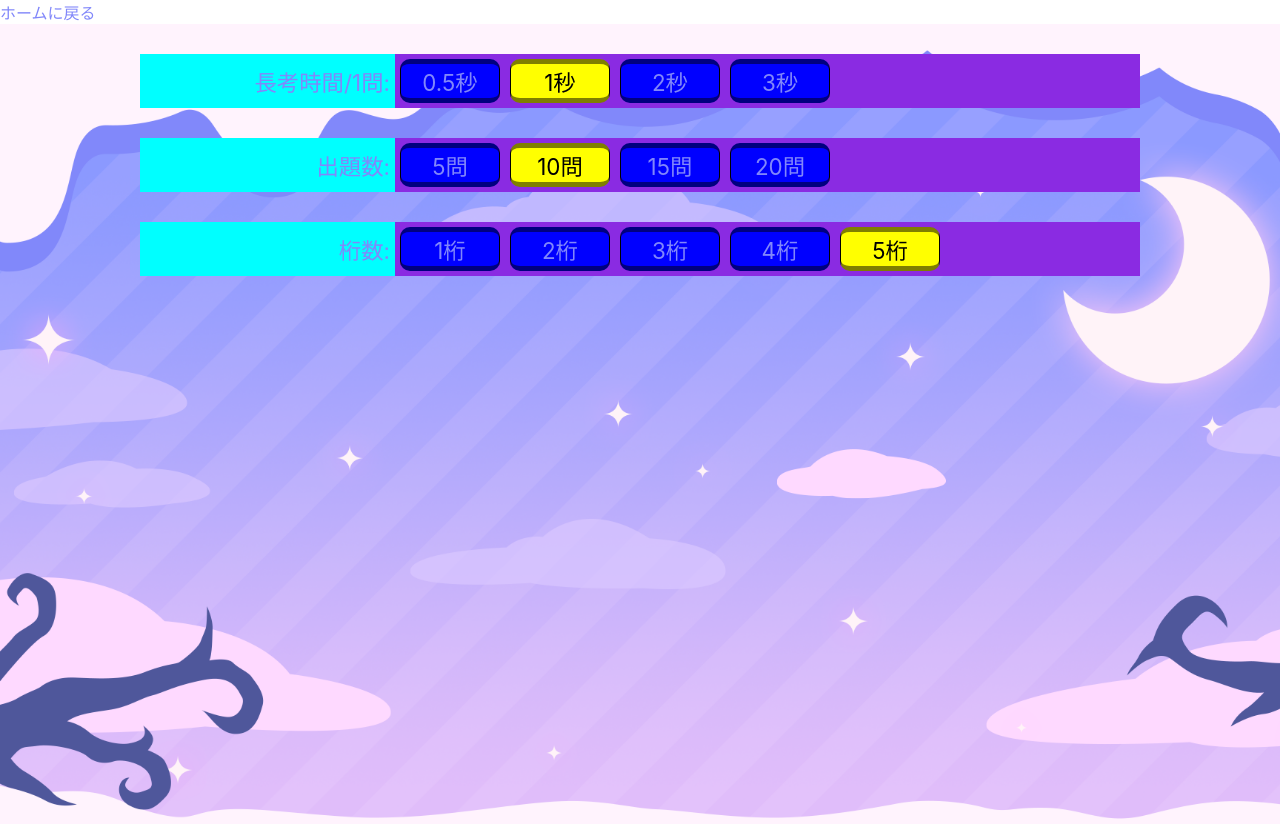
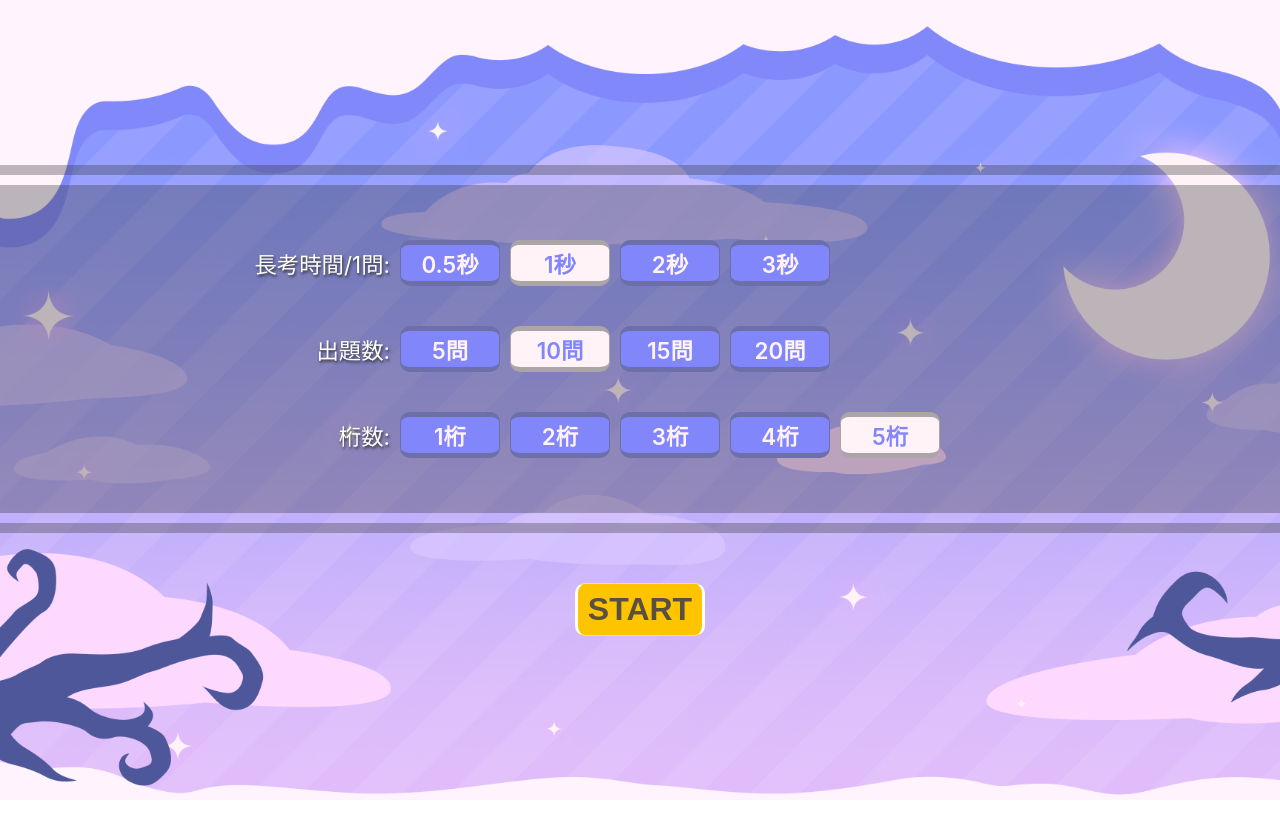
Before and after one commit to yoshi-non/flacha, a Next.js app: page /Flash in a window 1280 px wide. After the commit the page ends 800 px from the top, so only its background shows below. Built offline with nearby package versions, Linux system fonts and the light colour scheme.

Commit message:
add: Flash設定画面デザイン

```diff
--- /dev/null
+++ b/components/common/button/StartButton.tsx
@@ -0,0 +1,12 @@
+import React from 'react'
+import styles from '../../../styles/Flash.module.css'
+
+const StartButton = () => {
+    return (
+    <div className={styles.startBox}>
+        <button className={styles.startBtn}>START</button>
+    </div>
+    )
+}
+
+export default StartButton
--- a/pages/Flash.tsx
+++ b/pages/Flash.tsx
@@ -1,5 +1,6 @@
 import Link from 'next/link'
 import React, { useState } from 'react'
+import StartButton from '../components/common/button/StartButton'
 import Layout from '../components/common/layout'
 import SelectDigitSetting from '../components/flash/SelectDigitSetting'
 import SelectQuestionSetting from '../components/flash/SelectQuestionSetting'
@@ -13,13 +14,23 @@ const Flash = () => {
 
   return (
     <Layout>
-      <Link href="/">ホームに戻る</Link>
+      {/* <Link href="/">ホームに戻る</Link> */}
       <div className={styles.container}>
-        <main className={styles.main}>
-          <SelectTimeSetting setSelectTimeValue={setSelectTimeValue}/>
-          <SelectQuestionSetting setSelectQuestionValue={setSelectQuestionValue}/>
-          <SelectDigitSetting setSelectDigitValue={setSelectDigitValue}/>
-        </main>
+
+      <div>
+        <div className={styles.selectContainer}>
+          <div className={styles.selectBoxHr}></div>
+          <div className={styles.selectBox}>
+            <SelectTimeSetting setSelectTimeValue={setSelectTimeValue}/>
+            <SelectQuestionSetting setSelectQuestionValue={setSelectQuestionValue}/>
+            <SelectDigitSetting setSelectDigitValue={setSelectDigitValue}/>
+          </div>
+          <div className={styles.selectBoxHr}></div>
+        </div>
+
+        <StartButton/>
+      </div>
+
       </div>
     </Layout>
   )
--- a/styles/Flash.module.css
+++ b/styles/Flash.module.css
@@ -7,9 +7,33 @@
     background-size: cover;
     overflow: hidden;
     position: relative;
+    display: flex;
+    flex-direction: column;
+    justify-content: center;
 }
 
 /* メインコンテンツ */
+
+.selectContainer {
+    display: flex;
+    flex-direction: column;
+    justify-content: center;
+    margin-bottom: 50px;
+}
+
+.selectBoxHr {
+    height: 10px;
+    width: 100%;
+    background-color: #2f2f2f52;
+}
+
+.selectBox {
+    margin: 10px 0;
+    padding: 20px 0;
+    background-color: #2f2f2f52;
+}
+
+/* selectコンポーネント */
 
 .btnBox {
     width: 1000px;
@@ -19,8 +43,9 @@
 }
 
 .btnTitle {
+    color: rgb(255, 255, 255);
+    text-shadow: 1px 2px 3px #2f2f2f;
     flex: 1;
-    background-color: aqua;
     padding: 5px;
     display: flex;
     justify-content: flex-end;
@@ -32,7 +57,6 @@
     padding: 5px;
     display: flex;
     gap: 10px;
-    background-color: blueviolet;
     display: flex;
     justify-content: flex-start;
     align-items: center;
@@ -40,22 +64,58 @@
 
 .selectBtn,
 .curSelectBtn {
+    font-weight: 600;
     cursor: pointer;
     text-align: center;
     min-width: 100px;
-    padding: 1px 10px;
-    border-top: 5px solid rgba(0, 0, 0, 0.5);
-    border-bottom: 5px solid rgba(0, 0, 0, 0.5);
-    border-left: 1px solid black;
-    border-right: 1px solid black;
+    padding: 2px 10px;
+    border-top: 5px solid rgba(89, 89, 89, 0.5);
+    border-bottom: 5px solid rgba(89, 89, 89, 0.5);
+    border-left: 1px solid rgba(89, 89, 89, 0.5);
+    border-right: 1px solid rgba(89, 89, 89, 0.5);
     border-radius: 10px;
+    transition: 0.3s;
+}
+
+.selectBtn:hover {
+    opacity: 0.7;
 }
 
 .selectBtn {
-    background-color: blue;
+    color: #fff3f8;
+    background-color: #8187fa;
 }
 
 .curSelectBtn {
-    color: black;
-    background-color: yellow;
+    color: #8187fa;
+    background-color: #fff3f8;
 }
+
+/* startボタン */
+
+.startBox {
+    flex: 2;
+    text-align: center;
+    display: flex;
+    align-items: center;
+    justify-content: center;
+}
+
+.startBtn {
+    font-weight: 600;
+    font-size: 2rem;
+    padding: 7px 10px;
+    cursor: pointer;
+    color: rgb(90, 80, 65);
+    background-color: rgb(255, 196, 0);
+    border-top: 1px solid rgba(255, 255, 255, 0.5);
+    border-bottom: 1px solid rgba(255, 255, 255, 0.5);
+    border-left: 3px solid white;
+    border-right: 3px solid white;
+    border-radius: 10px;
+    transition: 0.4s;
+}
+
+.startBtn:hover {
+    scale: 1.2;
+}
```
Also changed, not shown: 1 other file (tests, documents, lock files or other folders).
